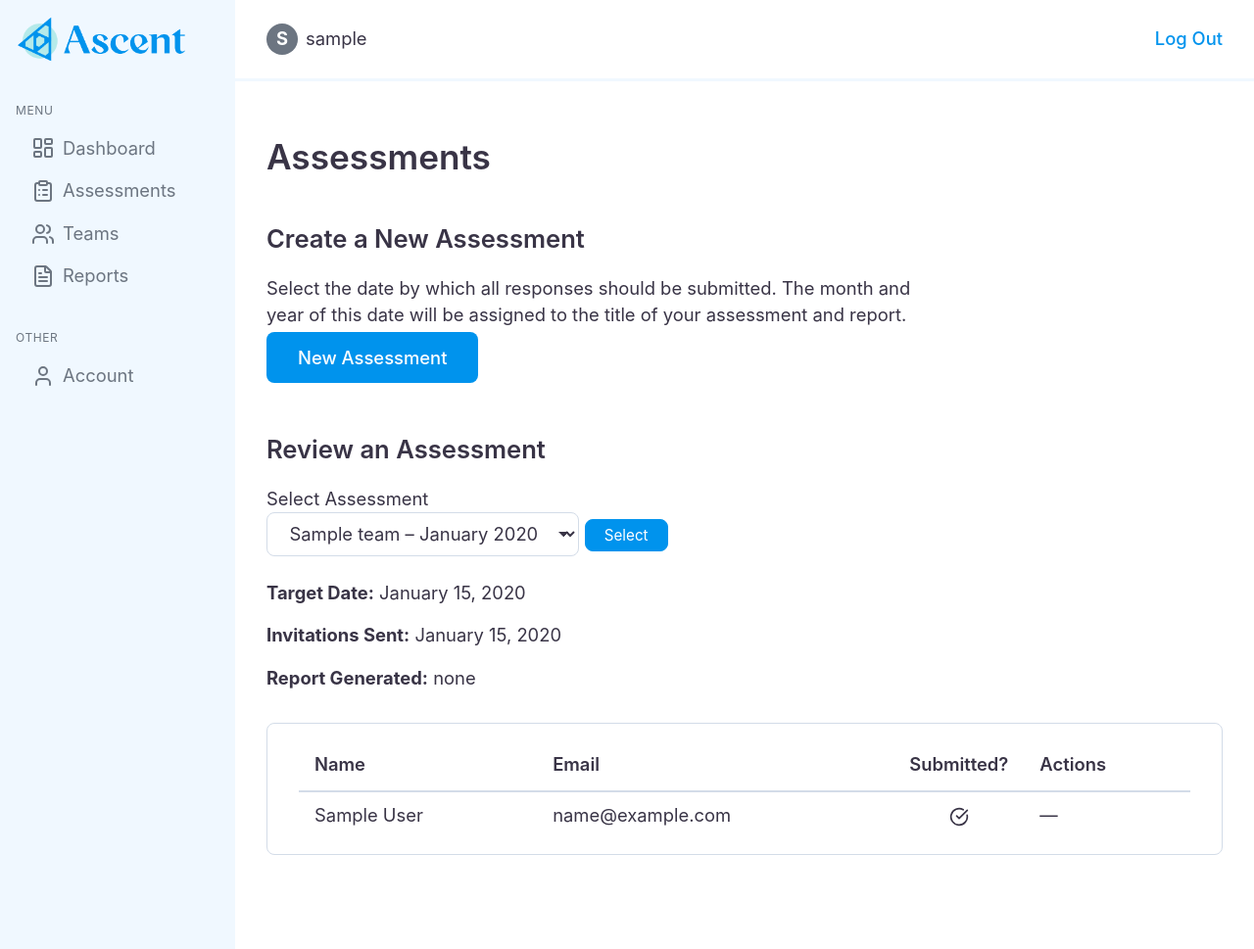
After one commit to sae-br/ascent-assessment, a Django app: page /assessments/assessments/overview/ in a window 1280 px wide. The commit adds this page. Shown: the whole page at 98% size. Run offline with Django 5.2, Linux system fonts and the light colour scheme; a user stored in the database is signed in; tables that the repository leaves empty hold one stand-in row (values such as "Sample post"); parts of the project's set-up code (start-up, migrations or seed data) failed here and were passed over.

Commit message:
Update styles for buttons, tables, add Assessments overview page

```diff
--- /dev/null
+++ b/apps/assessments/templates/assessments/overview.html
@@ -0,0 +1,82 @@
+{% extends "base.html" %}
+{% load static %}
+
+{% block content %}
+<div class="main-heading">
+    <h1>Assessments</h1>
+</div>
+
+<section class="section">
+    <div class="container--narrow">
+        <h2>Create a New Assessment</h2>
+        <p>Select the date by which all responses should be submitted. The month and year
+        of this date will be assigned to the title of your assessment and report.
+        </p>
+        <a href="{% url 'new_assessment' %}" class="button--primary">New Assessment</a>
+    </div>
+</section>
+
+<section class="section">
+<h2>Review an Assessment</h2>
+
+<form method="get" action="{% url 'assessments_overview' %}">
+    <label for="assessment">Select Assessment</label>
+    <div class="assessment-select">
+    <select name="assessment" id="assessment">
+        {% for a in assessments %}
+        <option value="{{ a.id }}" {% if a.id == selected_assessment.id %}selected{% endif %}>
+            {{ a.team.name }} – {{ a.deadline|date:"F Y" }}
+        </option>
+        {% endfor %}
+    </select>
+    <button type="submit">Select</button>
+    </div>
+</form>
+
+{% if selected_assessment %}
+    <div class="assessment-meta">
+        <p><strong>Target Date:</strong> {{ selected_assessment.deadline|date:"F d, Y" }}</p>
+        <p><strong>Invitations Sent:</strong> {{ selected_assessment.created_at|date:"F d, Y" }}</p>
+        <p><strong>Report Generated:</strong> {{ selected_assessment.report_generated|default:"none" }}</p>
+    </div>
+
+    <div class="table-wrapper">
+        <table class="table">
+            <thead>
+                <tr>
+                    <th>Name</th>
+                    <th>Email</th>
+                    <th>Submitted?</th>
+                    <th>Actions</th>
+                </tr>
+            </thead>
+            <tbody>
+            {% for participant in participants %}
+                <tr>
+                <td>{{ participant.team_member.name }}</td>
+                <td>{{ participant.team_member.email }}</td>
+                <td class="status-cell">
+                    {% if participant.has_submitted %}
+                    <i data-lucide="check-circle" class="status-icon submitted"></i>
+                    {% else %}
+                    <i data-lucide="x-circle" class="status-icon incomplete"></i>
+                    {% endif %}
+                </td>
+                <td>
+                    {% if not participant.has_submitted %}
+                    <form method="post" action="{% url 'resend_invite' participant.id %}">
+                        {% csrf_token %}
+                        <button type="submit" class="text-button">Resend Invite</button>
+                    </form>
+                    {% else %}
+                    <span class="text-muted">—</span>
+                    {% endif %}
+                </td>
+                </tr>
+            {% endfor %}
+            </tbody>
+        </table>
+    </div>
+{% endif %}
+</section>
+{% endblock %}
--- a/apps/assessments/urls.py
+++ b/apps/assessments/urls.py
@@ -3,7 +3,9 @@ from . import views
 
 urlpatterns = [
     path('start/<uuid:token>/', views.start_assessment, name='start_assessment'),
+    path('assessments/overview/', views.assessments_overview, name='assessments_overview'),
     path('assessments/new/', views.new_assessment, name='new_assessment'),
     path('assessments/confirm_team/', views.confirm_team, name='confirm_team'),
     path('assessments/confirm/', views.confirm_launch, name='confirm_launch'),
+    path('resend/<int:participant_id>/', views.resend_invite, name='resend_invite'),
 ]
--- a/apps/assessments/views.py
+++ b/apps/assessments/views.py
@@ -6,11 +6,45 @@ from django.http import HttpResponse
 from django.urls import reverse
 from django.views.decorators.http import require_http_methods
 from django.shortcuts import render, get_object_or_404, redirect
+from django.db.models import Prefetch
+from django.utils.timezone import now
 from .models import TeamMember, Question, Answer, Assessment, AssessmentParticipant
 from apps.teams.models import Team
 from datetime import datetime
 
-# initializing and monitoring
+# main assessment page
+
+@login_required
+def assessments_overview(request):
+    # Step 1: Get all teams managed by the user
+    teams = Team.objects.filter(admin=request.user)
+
+    # Step 2: Get all assessments for those teams
+    assessments = Assessment.objects.filter(team__in=teams).order_by('-deadline')
+
+    selected_assessment_id = request.GET.get("assessment")
+    selected_assessment = None
+    participants = []
+
+    if selected_assessment_id:
+        selected_assessment = assessments.filter(id=selected_assessment_id).first()
+    elif assessments.exists():
+        selected_assessment = assessments.first()
+
+    if selected_assessment:
+        participants = AssessmentParticipant.objects.filter(
+            assessment=selected_assessment
+        ).select_related("team_member").order_by("team_member__name")
+
+    return render(request, "assessments/overview.html", {
+        "teams": teams,
+        "assessments": assessments,
+        "selected_assessment": selected_assessment,
+        "participants": participants
+    })
+
+
+# initializing and monitoring new assessment
 
 @login_required
 def new_assessment(request):
@@ -217,3 +251,31 @@ def start_assessment(request, token):
         "member": member,
         "questions": questions
     })
+
+
+@login_required
+@require_http_methods(["POST"])
+def resend_invite(request, participant_id):
+    participant = get_object_or_404(AssessmentParticipant, id=participant_id)
+    member = participant.team_member
+    assessment = participant.assessment
+
+    if member.team.admin != request.user:
+        messages.error(request, "You don't have permission to do that.")
+        return redirect("assessments_home")
+
+    send_mail(
+        subject="You're invited to complete a team assessment",
+        message=(
+            f"Hello {member.name},\n\n"
+            f"Please complete your team assessment by visiting this link:\n\n"
+            f"http://127.0.0.1:8000/assessments/start/{participant.token}/\n\n"
+            f"Deadline: {assessment.deadline.strftime('%B %Y')}"
+        ),
+        from_email=settings.DEFAULT_FROM_EMAIL,
+        recipient_list=[member.email],
+        fail_silently=False,
+    )
+
+    messages.success(request, f"Resent invite to {member.name}.")
+    return redirect(f"{reverse('assessments_home')}?assessment={assessment.id}")
--- a/apps/common/context_processors.py
+++ b/apps/common/context_processors.py
@@ -5,7 +5,7 @@ def current_section(request):
 
     if path.startswith("/dashboard"):
         return {"section": "dashboard"}
-    elif path.startswith("/assessments") or "confirm" in path or "launch" in path:
+    elif path.startswith("/assessments"):
         return {"section": "assessments"}
     elif path.startswith("/teams"):
         return {"section": "teams"}
--- a/static/css/style.css
+++ b/static/css/style.css
@@ -46,24 +46,25 @@ body {
 /* Format headers */
 h1 {
   font-size: 2.2rem;
+  margin-bottom: 2rem;
 }
 
 h2 {
-  font-size: 1.8rem;
+  font-size: 1.6rem;
   margin-top: 3rem;
 }
 
 h3 {
-  font-size: 1.4rem;
+  font-size: 1.2rem;
   margin-top: 3rem;
 }
 
 h4 {
-  font-size: 1.2rem;
+  font-size: 1.1rem;
 }
 
 h5 {
-  font-size: 1.15rem;
+  font-size: 1rem;
 }
 
 h6 {
@@ -88,6 +89,7 @@ h1,
 h2,
 h3 {
   line-height: 1.2;
+  font-weight: 600;
 }
 
 /* Reduce header size on mobile */
@@ -118,6 +120,61 @@ h3 {
 }
 
 
+/* Buttons */
+
+.button {
+  display: inline-block;
+  cursor: pointer;
+  border-radius: var(--standard-border-radius);
+  border: var(--border-width) solid var(--primary);
+  background-color: var(--primary);
+  color: var(--bg);
+  padding: 0.4em 1.2rem;
+  font-size: 0.95rem;
+  font-family: inherit;
+  line-height: normal;
+  text-decoration: none;
+}
+.button:disabled,
+.button[aria-disabled="true"] {
+  background-color: var(--disabled);
+  border-color: var(--disabled);
+  color: var(--text-light);
+  cursor: not-allowed;
+}
+.button:hover:not(:disabled),
+.button:focus:not(:disabled) {
+  background-color: var(--primary-hover);
+  border-color: var(--primary-hover);
+}
+
+.button--primary {
+  border-color: var(--primary);
+  border-radius: var(--standard-border-radius);
+  background-color: var(--primary);
+  color: var(--bg);
+  text-decoration: none;
+  padding: 0.8em 2rem;
+  font-weight: 500;
+}
+.button--primary:hover,
+.button--primary:focus {
+  background-color: var(--primary-hover);
+  border-color: var(--primary-hover);
+}
+
+.button--secondary {
+  border-color: var(--border);
+  background-color: transparent;
+  color: var(--text);
+}
+.button--secondary:hover,
+.button--secondary:focus {
+  background-color: var(--border);
+  border-color: var(--text-light);
+}
+
+
 /* Flex container */
 .page-wrapper {
   display: flex;
@@ -130,6 +187,9 @@ h3 {
   min-height: 100vh;
 }
 
+.container--narrow {
+  max-width: 700px;
+}
 
 /* Fixed side nav */
 .sidebar {
@@ -224,8 +284,33 @@ h3 {
   margin-bottom: 2rem;
 }
 
+.section {
+  margin-bottom: 4rem;
+}
 
-/* Dashboard header area */
+.section-header {
+  display: flex;
+  justify-content: space-between;
+  align-items: center;
+  margin-bottom: 1rem;
+}
+
+.section-header h2 {
+  margin: 0;
+}
+
+.section-header a {
+  font-size: 0.9rem;
+  font-weight: 500;
+  color: var(--primary);
+}
+
+.section-header a:hover {
+  color: var(--primary-hover);
+}
+
+
+/* Header Bar */
 
 .dashboard-header {
   display: flex;
@@ -262,7 +347,6 @@ h3 {
   color: var(--primary-hover)
 }
 
-
 /* Dashboard layout */
 .dashboard-grid {
   display: flex;
@@ -280,29 +364,7 @@ h3 {
   background-color: white;
 }
 
-.section-header {
-  display: flex;
-  justify-content: space-between;
-  align-items: center;
-  margin-bottom: 1rem;
-}
-
-.section-header h2 {
-  margin: 0;
-  font-size: 1.5rem;
-}
-
-.section-header a {
-  font-size: 0.9rem;
-  font-weight: 500;
-  color: var(--primary);
-}
-
-.section-header a:hover {
-  color: var(--primary-hover);
-}
-
-/* Dashboard - Assessments */
+/* Dashboard - Assessments widget */
 .assessment-cards {
   display: flex;
   flex-wrap: wrap;
@@ -356,6 +418,91 @@ h3 {
   color: var(--alert);
 }
 
+/* Tables */
+
+.table-wrapper {
+  background: var(--bg);
+  border: 1px solid var(--border);
+  border-radius: var(--standard-border-radius);
+  overflow-x: auto;
+  padding: 1rem 2rem;
+  margin-top: 2rem;
+}
+
+/* table with headers i.e. Assessment management */
+.table {
+  width: 100%;
+  margin: 0rem;
+  border-color: var(--bg);
+  background: var(--bg);
+}
+
+.table thead th {
+  font-weight: 600;
+  color: var(--text);
+  padding: 0.75rem 1rem;
+  border-top: none;
+  border-left: none;
+  border-right: none;
+  border-bottom: 2px solid var(--border);
+  text-align: left;
+  background: var(--bg);
+}
+
+.table tbody tr {
+  background: transparent;
+  border-top: none;
+  border-left: none;
+  border-right: none;
+}
+
+.table tbody td {
+  padding: 0.6rem 1rem;         /* tighten vertical spacing */
+  border-top: none;
+  border-left: none;
+  border-right: none;
+  border-bottom: 1px solid var(--border);
+  vertical-align: middle;       /* center icons and text */
+}
+
+.table tbody tr:last-child td {
+  border-bottom: none;          /* last row: remove bottom border */
+}
+
+.table td.status-cell {
+  text-align: center;
+  width: 4rem;                  /* fixed width keeps columns aligned */
+}
+
+.table .text-button {
+  background: transparent;
+  border: none;
+  color: var(--primary);
+  padding: 0;
+  font-size: 0.9rem;
+  font-weight: 500;
+  cursor: pointer;
+}
+.table .text-button:hover {
+  color: var(--primary-hover);
+  text-decoration: underline;
+}
+
+.status-icon {
+  width: 20px;
+  height: 20px;
+  vertical-align: middle;
+}
+
+.status-icon.submitted {
+  color: var(--check);
+}
+
+.status-icon.incomplete {
+  color: var(--alert);
+}
+
+/* table list with no headers, i.e dashboard widgets */
 .table-list {
   list-style: none;
   padding: 0;
@@ -410,7 +557,7 @@ h3 {
   color: var(--primary);
 }
 
-/* Dashboard - Teams & Reports*/
+/* Dashboard - Teams & Reports widgets */
 .team-list,
 .report-list {
   list-style: none;
@@ -484,42 +631,6 @@ h3 {
   color: inherit;
 }
 
-
-/* Format links & buttons */
-a,
-a:visited {
-  color: var(--primary);
-}
-
-a:hover {
-  text-decoration: none;
-}
-
-button,
-.button,
-a.button, /* extra specificity to override a */
-input[type="submit"],
-input[type="reset"],
-input[type="button"] {
-  border: var(--border-width) solid var(--primary);
-  background-color: var(--primary);
-  color: var(--bg);
-  padding: .8em 2rem;
-  text-decoration: none;
-  line-height: normal;
-}
-
-.button[aria-disabled="true"],
-input:disabled,
-textarea:disabled,
-select:disabled,
-button[disabled] {
-  cursor: not-allowed;
-  background-color: var(--disabled);
-  border-color: var(--disabled);
-  color: var(--text-light);
-}
-
 input[type="range"] {
   padding: 0;
 }
@@ -532,28 +643,6 @@ abbr[title] {
   text-decoration-line: underline;
   text-decoration-style: dotted;
 }
-
-button:enabled:hover,
-.button:not([aria-disabled="true"]):hover,
-input[type="submit"]:enabled:hover,
-input[type="reset"]:enabled:hover,
-input[type="button"]:enabled:hover {
-  background-color: var(--primary-hover);
-  border-color: var(--primary-hover);
-  cursor: pointer;
-}
-
-.button:focus-visible,
-button:focus-visible:where(:enabled),
-input:enabled:focus-visible:where(
-  [type="submit"],
-  [type="reset"],
-  [type="button"]
-) {
-  outline: 2px solid var(--primary);
-  outline-offset: 1px;
-}
-
 
 fieldset, dialog {
   border: var(--border-width) solid var(--border);
@@ -595,23 +684,33 @@ table caption {
 textarea,
 select,
 input,
-button,
-.button {
+textarea,
+select,
+input:not([type="submit"]):not([type="reset"]):not([type="button"]) {
+  font-family: inherit;
   font-size: inherit;
-  font-family: inherit;
   padding: 0.5em 1em;
   margin-bottom: 0.5rem;
+  border: var(--border-width) solid var(--border);
   border-radius: var(--standard-border-radius);
+  background-color: var(--bg);
+  color: var(--text);
   box-shadow: none;
   max-width: 100%;
   display: inline-block;
 }
-textarea,
-select,
-input {
-  color: var(--text);
-  background-color: var(--bg);
-  border: var(--border-width) solid var(--border);
+button {
+  display: inline-block;
+  cursor: pointer;
+  border-radius: var(--standard-border-radius);
+  border: var(--border-width) solid var(--primary);
+  background-color: var(--primary);
+  color: var(--bg);
+  padding: 0.4em 1.2rem;
+  font-size: 0.95rem;
+  font-family: inherit;
+  line-height: normal;
+  text-decoration: none;
 }
 label {
   display: block;
--- a/templates/includes/sidebar.html
+++ b/templates/includes/sidebar.html
@@ -18,7 +18,7 @@
         </a>
       </li>
       <li>
-        <a href="{% url 'new_assessment' %}"
+        <a href="{% url 'assessments_overview' %}"
            class="nav-link {% if section == 'assessment' %}active{% endif %}">
           <i data-lucide="clipboard-list"></i> Assessments
         </a>
```
Also changed, not shown: apps/dashboard/templates/dashboard/home.html (+4 -3 lines), apps/assessments/README.md.
